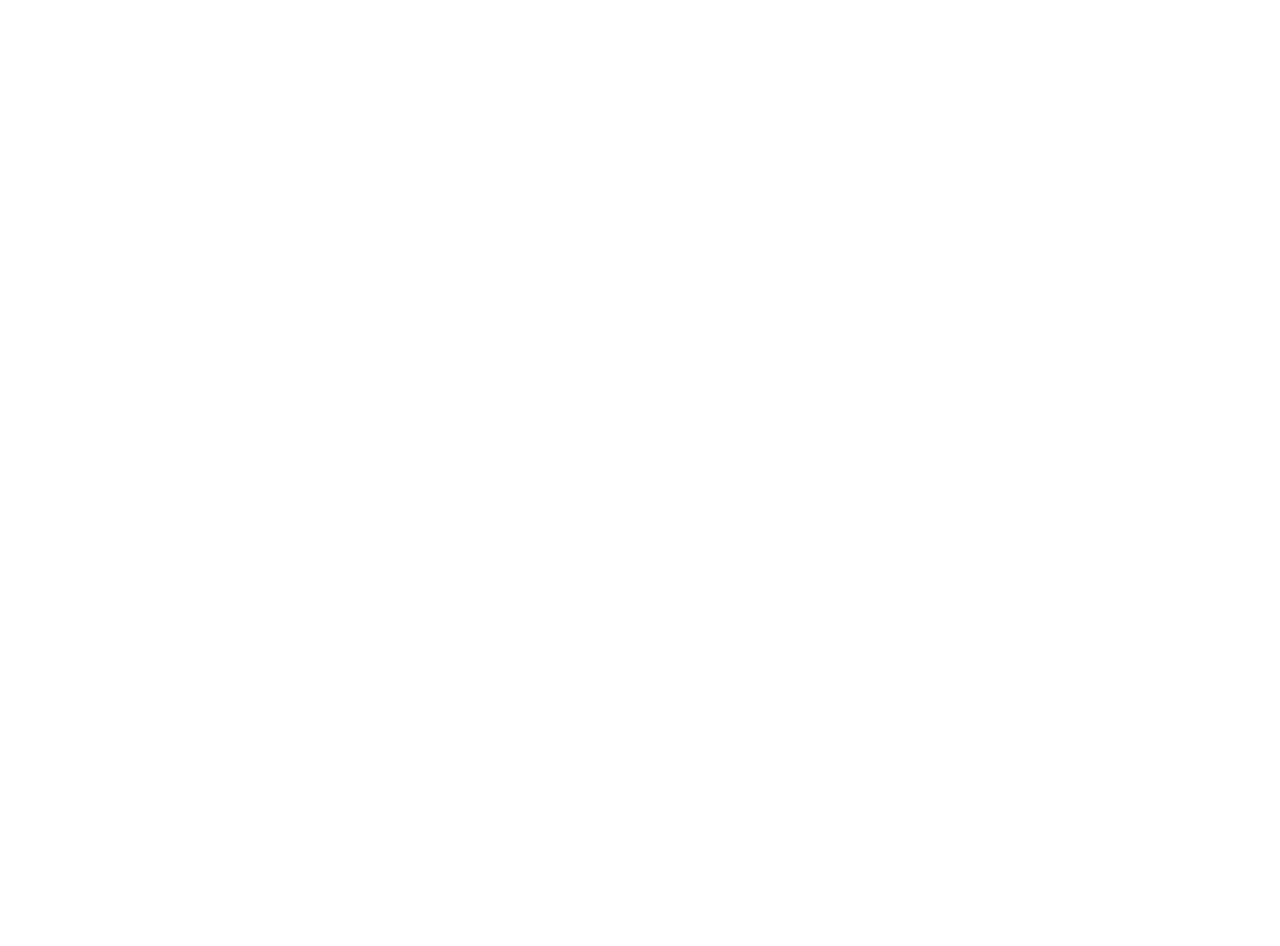
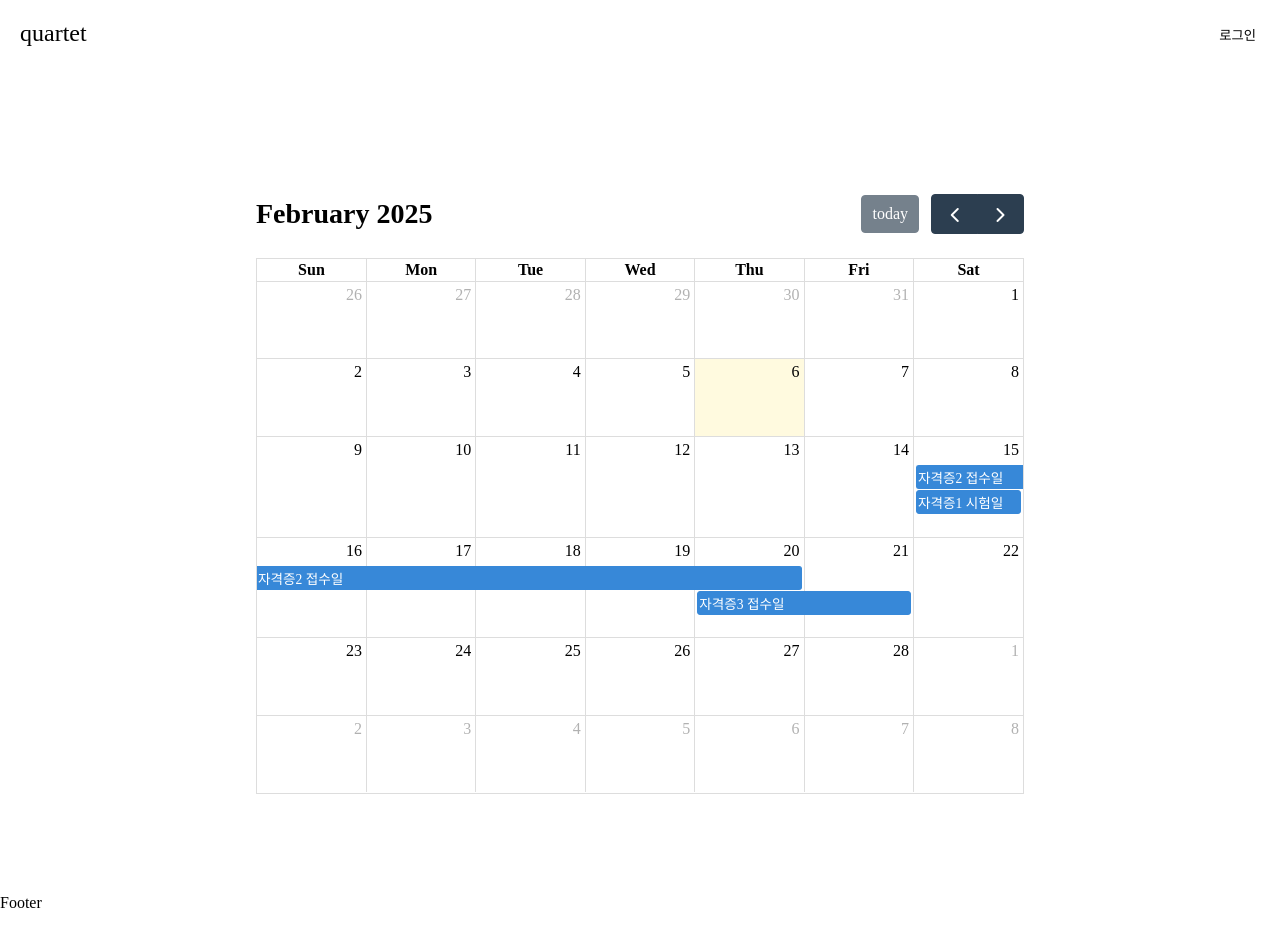
Before and after one commit to QuartetTeam/license-hunter-fe, a React (Vite) app: page /myCalender in a window 1280 px wide. Before the commit this address had no page. Shown: the top 946 px of the page. Before the commit the page ends 800 px from the top, so only its background shows below. Built offline with nearby package versions, Linux system fonts and the light colour scheme.

Commit message:
✨ Feat: 내 캘린더 페이지 추가

```diff
--- a/package.json
+++ b/package.json
@@ -10,6 +10,9 @@
     "preview": "vite preview"
   },
   "dependencies": {
+    "@fullcalendar/core": "^6.1.15",
+    "@fullcalendar/daygrid": "^6.1.15",
+    "@fullcalendar/react": "^6.1.15",
     "axios": "^1.7.9",
     "react": "^18.3.1",
     "react-dom": "^18.3.1",
--- /dev/null
+++ b/src/assets/styles/pages/MyCalender/CalenderView.scss
@@ -0,0 +1,11 @@
+.my-calender {
+  height: 100%;
+  display: flex;
+  justify-content: center;
+
+  .fc {
+    width: 60%;
+    height: 100%;
+    padding: 100px 0;
+  }
+}
--- /dev/null
+++ b/src/pages/MyCalender/Container/MyCalenderContainer.tsx
@@ -0,0 +1,9 @@
+import CalenderView from '../View/CalenderView.tsx';
+
+const MyCalenderContainer = () => {
+    return (
+        <CalenderView/>
+    );
+};
+
+export default MyCalenderContainer;
--- /dev/null
+++ b/src/pages/MyCalender/View/CalenderView.tsx
@@ -0,0 +1,25 @@
+import FullCalendar from '@fullcalendar/react';
+import dayGridPlugin from '@fullcalendar/daygrid';
+import '@styles/pages/MyCalender/CalenderView.scss';
+
+const CalenderView = () => {
+    return (
+        <div className="my-calender">
+            <FullCalendar
+                plugins={[dayGridPlugin]}
+                initialView="dayGridMonth"
+                events={[
+                    { title: '자격증1 시험일', date: '2025-02-15' },
+                    { title: '자격증2 접수일', start: '2025-02-15', end: '2025-02-21' },
+                    {
+                        title: '자격증3 접수일',
+                        start: '2025-02-20',
+                        end: '2025-02-22'
+                    }
+                ]}
+            />
+        </div>
+    );
+};
+
+export default CalenderView;
--- /dev/null
+++ b/src/pages/MyCalender/index.ts
@@ -0,0 +1,3 @@
+import MyCalenderContainer from './Container/MyCalenderContainer.tsx';
+
+export default MyCalenderContainer;
--- a/src/pages/index.ts
+++ b/src/pages/index.ts
@@ -4,6 +4,7 @@
 import MainPageContainer from './MainPage';
 import CertificateDetailContainer from './CertificateDetail';
 import LoginContainer from './Login';
+import MyCalenderContainer from './MyCalender';
 
 export {
     Header,
@@ -11,5 +12,6 @@
     Footer,
     MainPageContainer,
     CertificateDetailContainer,
-    LoginContainer
+    LoginContainer,
+    MyCalenderContainer
 };
--- a/src/router.tsx
+++ b/src/router.tsx
@@ -1,6 +1,6 @@
 import { BrowserRouter, Routes, Route } from 'react-router-dom';
 import Home from './home.tsx';
-import { MainPageContainer, CertificateDetailContainer, LoginContainer } from './pages';
+import { MainPageContainer, CertificateDetailContainer, LoginContainer, MyCalenderContainer } from './pages';
 
 const AppRouter = () => {
     return (
@@ -10,6 +10,7 @@
                     <Route index element={<MainPageContainer/>}/>
                     <Route path="/certificateDetail" element={<CertificateDetailContainer/>}/>
                     <Route path="/login" element={<LoginContainer/>}/>
+                    <Route path="/myCalender" element={<MyCalenderContainer/>}/>
                 </Route>
             </Routes>
         </BrowserRouter>
```
Also changed, not shown: 1 other file (tests, documents, lock files or other folders).
